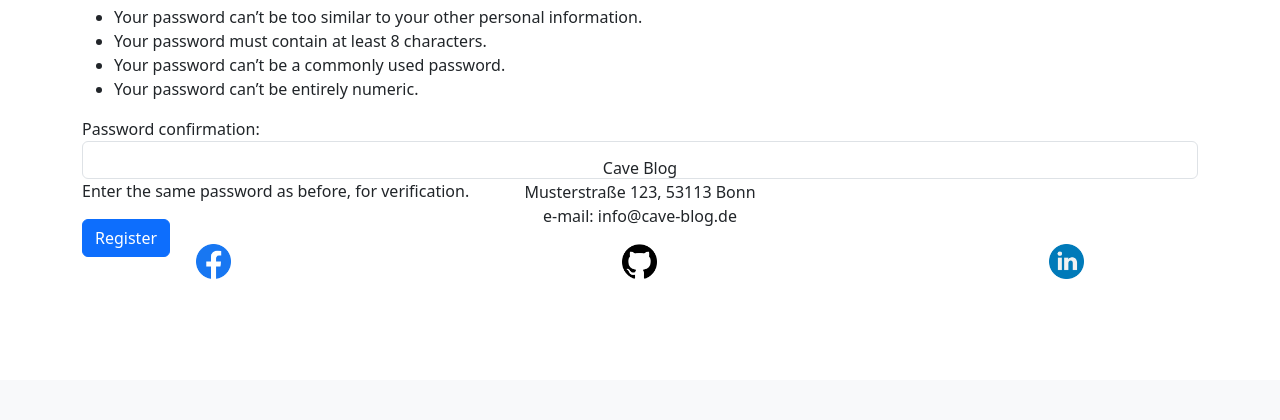
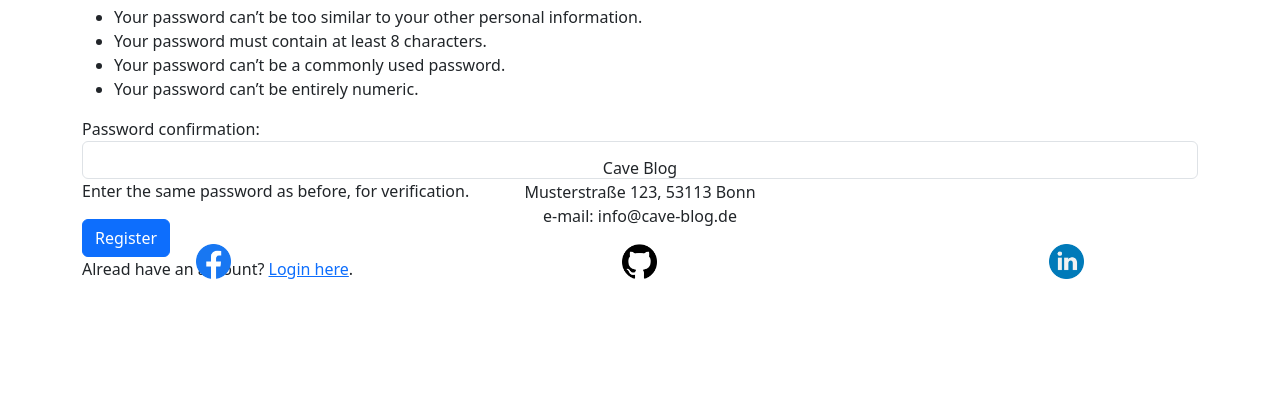
Before and after one commit to SureDeveloping/cave-blog, a Django app: page /accounts/register/ in a window 1280 px wide. Shown: the part 521-941 px from the top of the page. Before the commit the page ends 800 px from the top, so only its background shows below. Run offline with Django 4.2, Linux system fonts and the light colour scheme.

Commit message:
Add link to login page on register page

```diff
--- a/accounts/templates/registration/register.html
+++ b/accounts/templates/registration/register.html
@@ -13,5 +13,6 @@
         <button type="submit" class="btn btn-primary">Register</button>
     </form>
 </div>
+<p>Alread have an account? <a href="{% url 'login' %}">Login here</a>.</p>
 
 {% endblock %}
```
